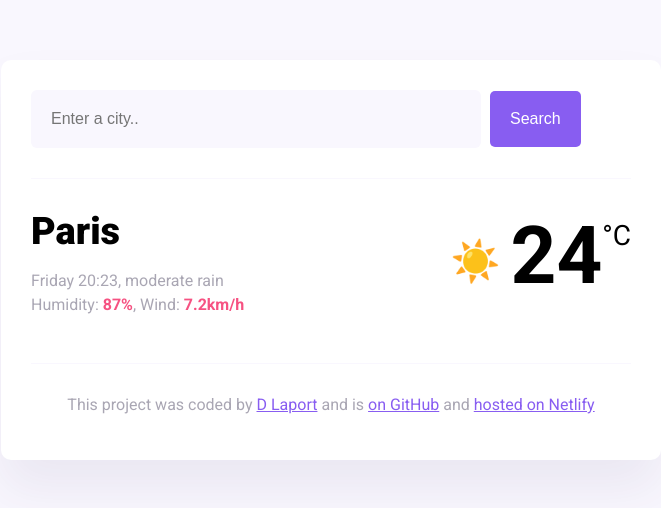
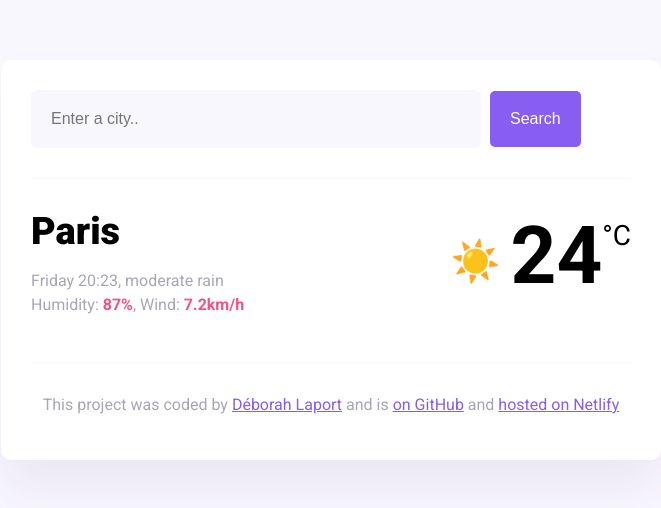
Before and after one commit to DeborahShaenice/GitHub_homework_v2, a website built with Parcel: page index.html in a window 1280 px wide. Shown: the whole page, without its empty margins (309-970 px from the left). Built offline with nearby package versions, Linux system fonts and the light colour scheme.

Commit message:
update author name

```diff
--- a/index.html
+++ b/index.html
@@ -47,7 +47,7 @@
       <footer>
         <p>
           This project was coded by
-          <a href="#" target="_blank">D Laport</a> and is
+          <a href="https://github.com/DeborahShaenice" target="_blank">Déborah Laport</a> and is
           <a href="#" target="_blank"> on GitHub</a> and
           <a href="#" target="_blank">hosted on Netlify</a>
         </p>
```
